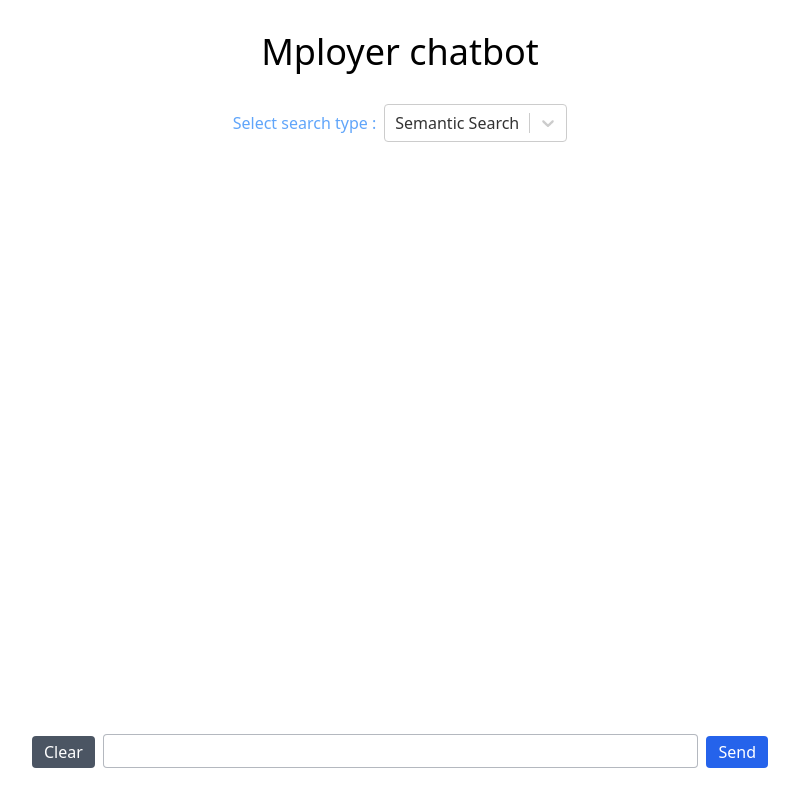
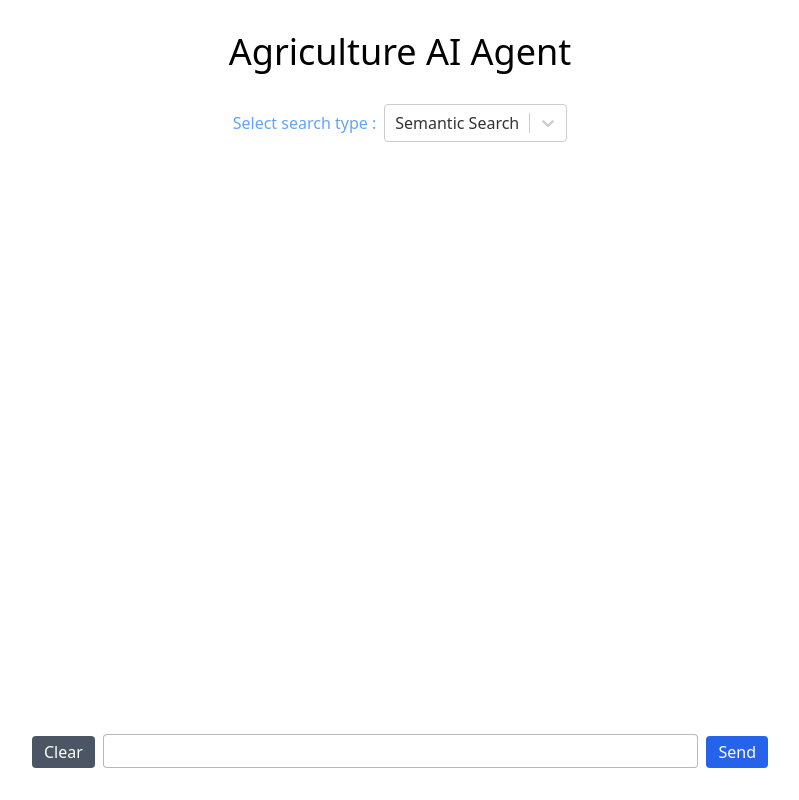
Before and after one commit to Leonardo8221/AI-Agriculture-Agent, a React (Create React App) app in the folder frontend/: page / in a window 1280 px wide. Shown: the whole page, without its empty margins (240-1039 px from the left). Built offline with nearby package versions, Linux system fonts and the light colour scheme.

Commit message:
Update contents

```diff
--- a/frontend/public/index.html
+++ b/frontend/public/index.html
@@ -5,7 +5,7 @@
         <link rel="icon" href="%PUBLIC_URL%/logo.png" />
         <meta name="viewport" content="width=device-width, initial-scale=1" />
         <meta name="theme-color" content="#000000" />
-        <meta name="description" content="Mployer Chatbot" />
+        <meta name="description" content="Agriculutre AI Agent" />
         <link rel="apple-touch-icon" href="%PUBLIC_URL%/logo.png" />
         <!--
       manifest.json provides metadata used when your web app is installed on a
@@ -21,7 +21,7 @@
       work correctly both with client-side routing and a non-root public URL.
       Learn how to configure a non-root public URL by running `npm run build`.
     -->
-        <title>Mployer Chatbot</title>
+        <title>Agriculutre AI Agent</title>
     </head>
     <body>
         <!-- <noscript>You need to enable JavaScript to run this app.</noscript> -->
--- a/frontend/src/App.js
+++ b/frontend/src/App.js
@@ -124,7 +124,9 @@ function App() {
     return (
         <div>
             <main className="relative mx-auto max-w-3xl px-4">
-                <h1 className="my-8 text-center text-4xl">Mployer chatbot</h1>
+                <h1 className="my-8 text-center text-4xl">
+                    Agriculture AI Agent
+                </h1>
                 <div className="flex w-full items-end space-x-2 items-center justify-center mb-2 ">
                     <div
                         className={`text-blue-400 ${
```
Also changed, not shown: 1 other file (tests, documents, lock files or other folders).
